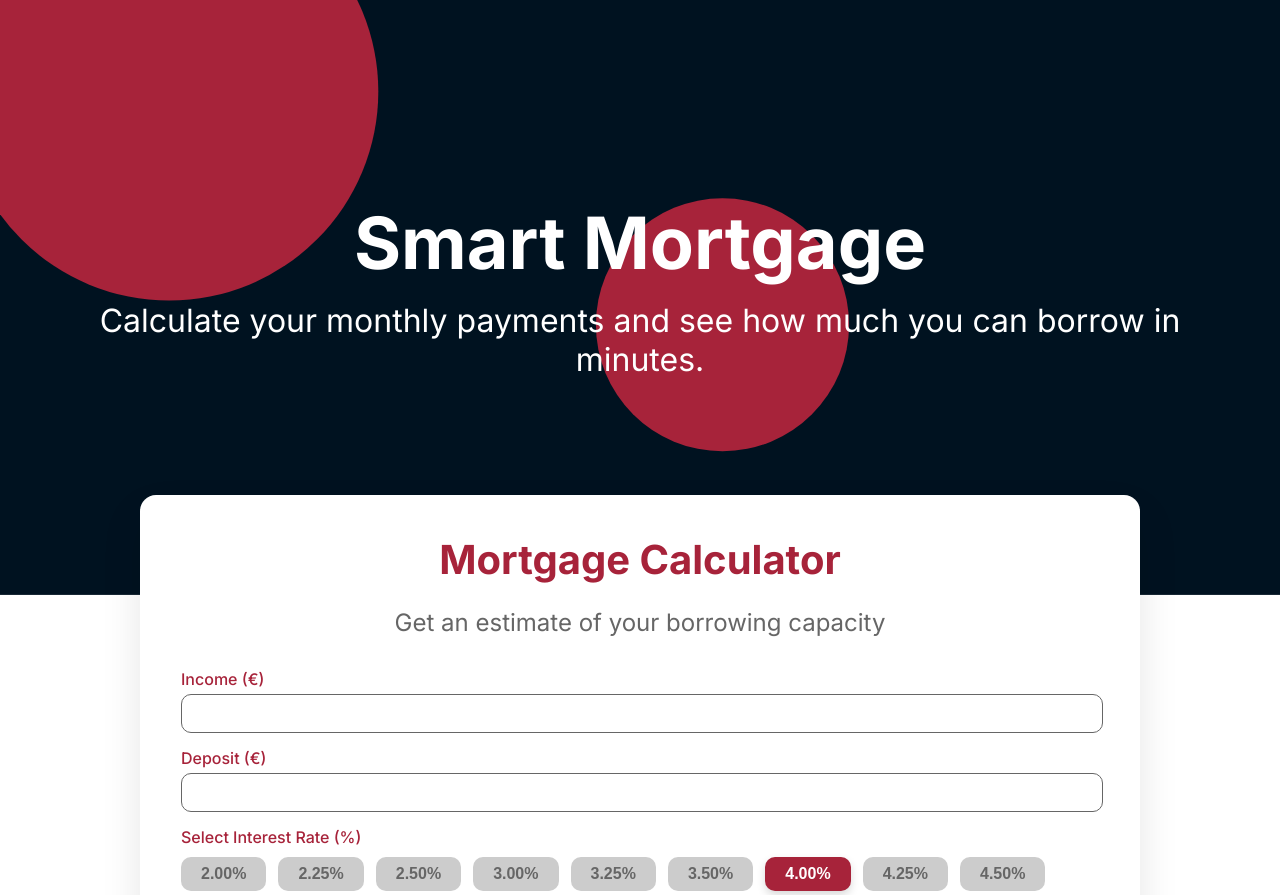
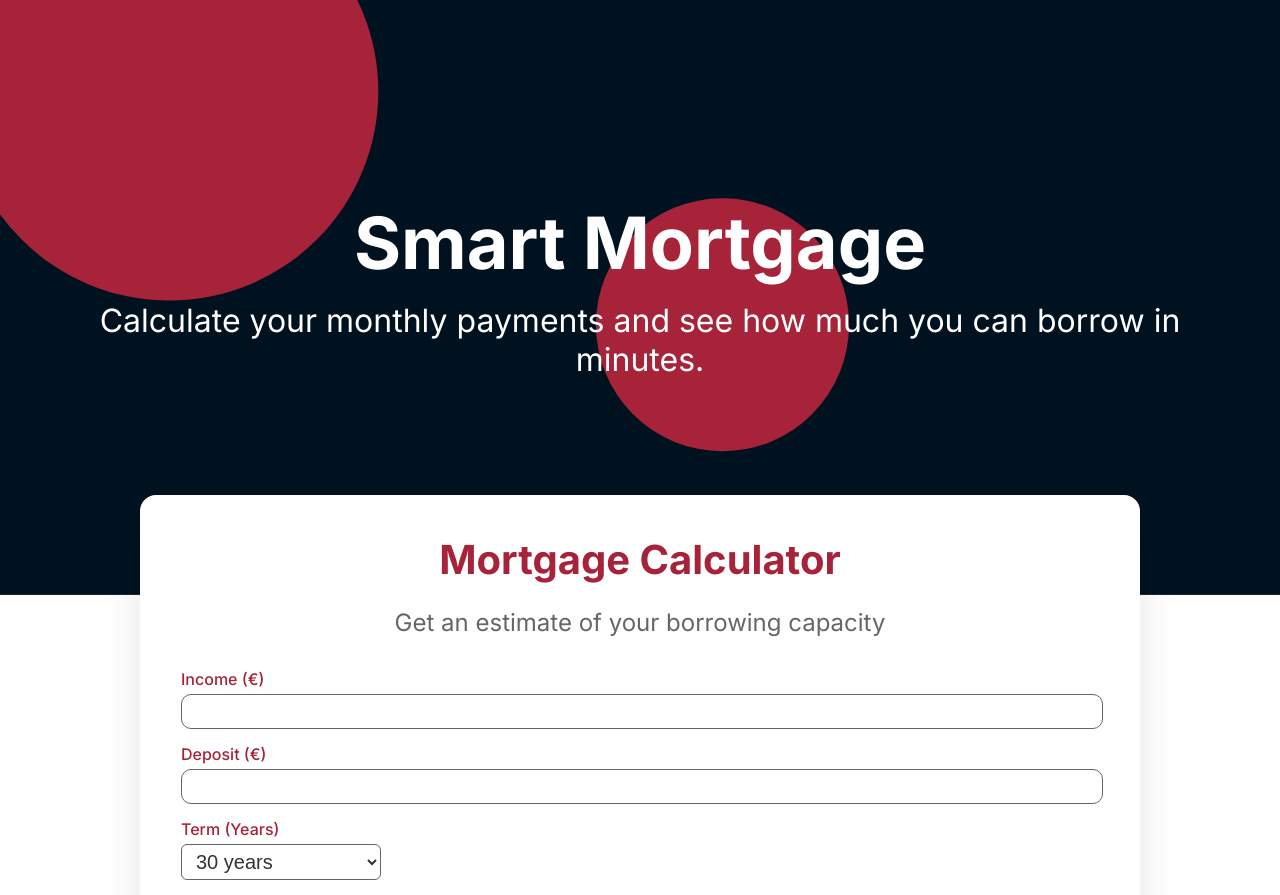
Before and after one commit to hammey07/Easy-Mortgage, a React (Vite) app: page / in a window 1280 px wide. Shown: the top 895 px of the page. Built offline with nearby package versions, Linux system fonts and the light colour scheme.

Commit message:
Year selector added

```diff
--- a/src/App.scss
+++ b/src/App.scss
@@ -67,8 +67,9 @@
 
   input {
     width: calc(100% - 10px);
-    height: 35px;
     border-radius: 10px;
+    padding-top: 5px;
+    padding-bottom: 5px;
     border: 1px solid var(--secondary);
     font-size: 20px;
     margin-bottom: 15px;
@@ -107,6 +108,27 @@
     }
   }
 
+  .select-term {
+    margin-bottom: 15px;
+    display: block;
+    width: 100%;
+    max-width: 200px;
+    padding: 5px 10px;
+    border: 1px solid var(--secondary);
+    font-size: 20px;
+    border-radius: 6px;
+    background-color: #fff;
+    color: #333;
+    cursor: pointer;
+    transition: all 0.2s ease;
+
+    &:focus {
+      outline: none;
+      border-color: var(--primary);
+      box-shadow: 0 0 0 2px rgba(167, 35, 58, 0.2);
+    }
+  }
+
   .max-loan {
     background-color: #001220;
     background-color: var(--primary);
--- a/src/components/BorrowingCalculator.jsx
+++ b/src/components/BorrowingCalculator.jsx
@@ -7,7 +7,7 @@ const calculateLoanDetails = (
   termYears = 25,
   isFirstTimeBuyer = true
 ) => {
-  if (!income || !interestRate) return null;
+  if (!income || !interestRate || !termYears) return null;
 
   // Central Bank limits
   const incomeMultiplier = isFirstTimeBuyer ? 4 : 3.5;
@@ -38,12 +38,11 @@ export default function BorrowingCalculator() {
   // const [loan, setLoan] = useState(200000);
   const [income, setIncome] = useState("");
   const [deposit, setDeposit] = useState("");
-  // const [term, setTerm] = useState(25);
+  const [term, setTerm] = useState(30);
   const [interestRate, setInterestRate] = useState(4);
   const rates = [2.0, 2.25, 2.5, 3.0, 3.25, 3.5, 4.0, 4.25, 4.5];
 
-  const maxLoan = income * interestRate + deposit;
-  const loanDetails = calculateLoanDetails(income, deposit, interestRate);
+  const loanDetails = calculateLoanDetails(income, deposit, interestRate, term);
 
   return (
     <>
@@ -70,6 +69,18 @@ export default function BorrowingCalculator() {
               id=""
               value={deposit}
             ></input>
+            <label htmlFor="term">Term (Years)</label>
+            <select
+              className="select-term"
+              value={term}
+              onChange={(e) => setTerm(parseInt(e.target.value))}
+            >
+              {[15, 20, 25, 30].map((t) => (
+                <option key={t} value={t}>
+                  {t} years
+                </option>
+              ))}
+            </select>
             <label className="block mb-1">Select Interest Rate (%)</label>
             <div className="btn-rate-container">
               {rates.map((rate) => (
@@ -86,20 +97,6 @@ export default function BorrowingCalculator() {
             </div>
 
             <div className="max-loan">
-              {/* {maxLoan > 0 ? (
-                <div>
-                  <strong> €{maxLoan.toLocaleString("en-IE")}</strong>
-                  <p>
-                    This is only a guide. The exact amount you can borrow may
-                    also depend on your credit history, age and other financial
-                    commitments.
-                  </p>
-                </div>
-              ) : (
-                <div>
-                  <strong> Type in your details above to get started! </strong>
-                </div>
-              )} */}
               {loanDetails ? (
                 <div>
                   <p>
```
Also changed, not shown: 1 other file (tests, documents, lock files or other folders).
